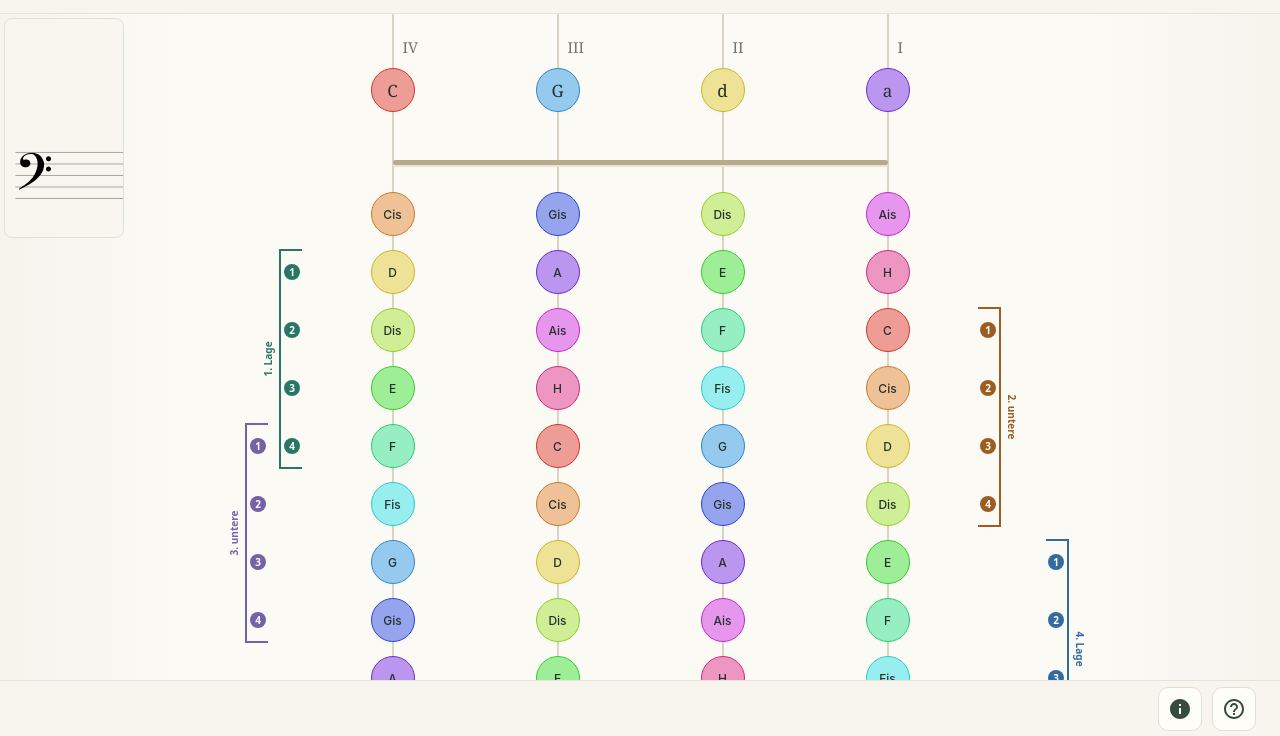
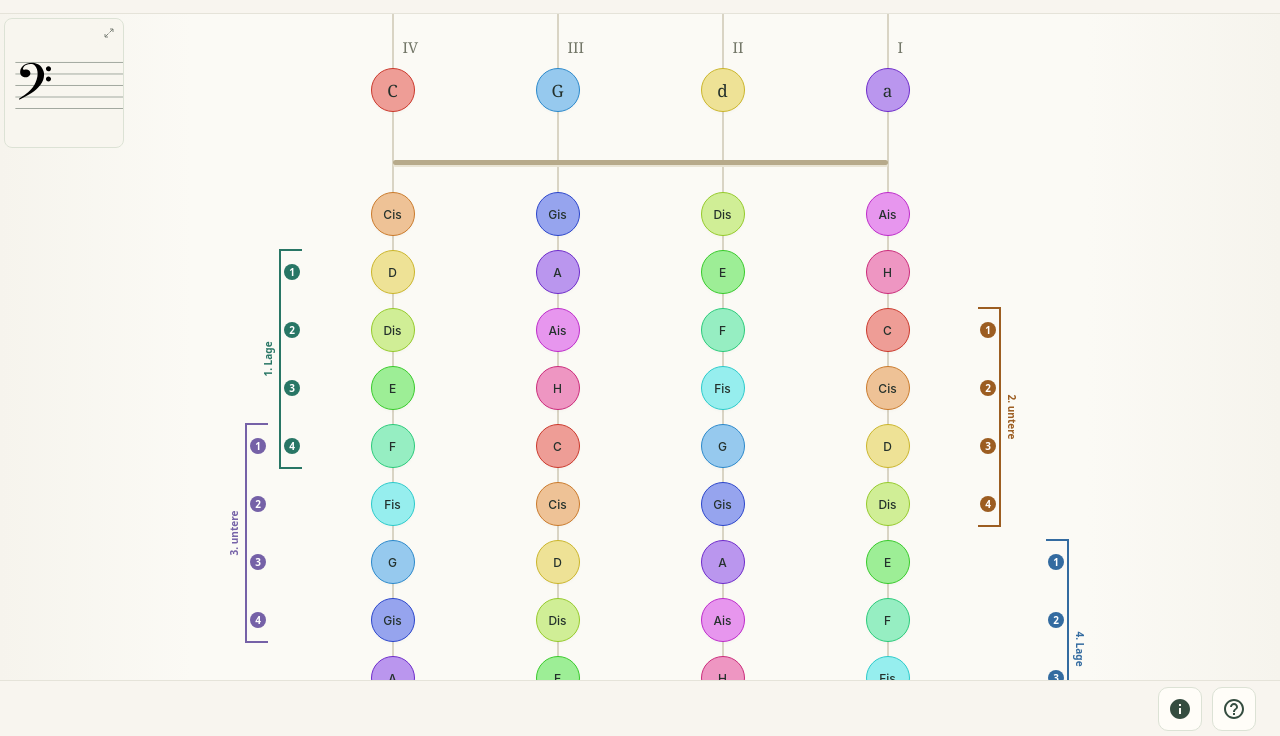
Before and after one commit to thorbenk/celloh, a website built with Vite: page index.html in a window 1280 px wide. Shown: the part 64-800 px from the top of the page. Built offline with nearby package versions, Linux system fonts and the light colour scheme.

Commit message:
Add collapsible notation display with consistent scale and computed spacing

```diff
--- a/src/style.css
+++ b/src/style.css
@@ -50,7 +50,7 @@ summary:focus-visible,
   outline: 3px solid var(--green);
   outline-offset: 4px;
 }
-#compact-staff:focus-visible {
+#notation-display:focus-visible {
   outline: 3px solid var(--green);
   outline-offset: 2px;
 }
@@ -346,24 +346,55 @@ main,
   letter-spacing: 1.5px;
   color: #929585;
 }
-#compact-staff {
+#notation-display {
   position: absolute;
   z-index: 2;
   left: 4px;
   top: 4px;
   display: block;
   width: 120px;
-  height: 220px;
+  height: 130px;
   color: #26382b;
   background: #f8f6ef;
   border: 1px solid #dce2d5;
   border-radius: 8px;
+  overflow: hidden;
   cursor: grab;
   touch-action: none;
   user-select: none;
 }
-#compact-staff.dragging {
+#notation-display.dragging {
   cursor: grabbing;
+}
+
+#notation-display.expanded {
+  height: 220px;
+}
+#compact-staff {
+  position: absolute;
+  bottom: 0;
+  display: block;
+  width: 100%;
+  height: 218px;
+  pointer-events: none;
+}
+.notation-size-toggle {
+  position: absolute;
+  top: 2px;
+  right: 2px;
+  display: grid;
+  place-items: center;
+  width: 24px;
+  height: 24px;
+  padding: 0;
+  border: 0;
+  border-radius: 4px;
+  background: #f8f6ef;
+  color: var(--muted);
+  touch-action: manipulation;
+}
+.notation-size-toggle:hover {
+  background: #e0eadd;
 }
 
 /* Both panels slide below the toolbar, without disabling board interaction. */
--- a/src/view/draggable-notation.ts
+++ b/src/view/draggable-notation.ts
@@ -8,7 +8,8 @@ interface Drag {
 
 /** Move the read-only notation within the visible board, independently of board scrolling. */
 export class DraggableNotation {
-  private readonly widget = requireElement('#compact-staff', SVGSVGElement);
+  private readonly widget = requireElement('#notation-display', HTMLDivElement);
+  private readonly sizeToggle = requireElement('#notation-size-toggle', HTMLButtonElement);
   private readonly canvas = requireElement('.board-scroll-wrap', HTMLDivElement);
   private readonly events = new AbortController();
   private readonly observer: ResizeObserver;
@@ -18,10 +19,29 @@ export class DraggableNotation {
 
   constructor() {
     const options = { signal: this.events.signal };
+    this.sizeToggle.addEventListener(
+      'click',
+      () => {
+        const expanded = this.widget.classList.toggle('expanded');
+        const label = expanded ? 'Notenanzeige verkleinern' : 'Notenanzeige vergrößern';
+        this.sizeToggle.setAttribute('aria-expanded', String(expanded));
+        this.sizeToggle.setAttribute('aria-label', label);
+        this.sizeToggle.title = label;
+        requireElement('path', SVGPathElement, this.sizeToggle).setAttribute(
+          'd',
+          expanded
+            ? 'M20 4l-7 7m0-6v6h6M4 20l7-7m-6 0h6v6'
+            : 'M14 4h6v6M20 4l-7 7M10 20H4v-6M4 20l7-7',
+        );
+        this.move(this.x, this.y);
+      },
+      options,
+    );
     this.widget.addEventListener(
       'pointerdown',
       (event) => {
         if (!event.isPrimary || event.button !== 0 || this.drag) return;
+        if (event.target instanceof Node && this.sizeToggle.contains(event.target)) return;
         event.preventDefault();
         const bounds = this.widget.getBoundingClientRect();
         this.drag = {
@@ -59,6 +79,7 @@ export class DraggableNotation {
     this.widget.addEventListener(
       'keydown',
       (event) => {
+        if (event.target !== this.widget) return;
         const distance = event.shiftKey ? 30 : 10;
         switch (event.key) {
           case 'ArrowLeft':
--- a/src/view/layout.html
+++ b/src/view/layout.html
@@ -41,14 +41,40 @@
   <div class="workspace">
     <section class="board-card" aria-label="Cello-Griffbrett">
       <div class="board-scroll-wrap">
-        <svg
-          id="compact-staff"
+        <div
+          id="notation-display"
           tabindex="0"
+          role="group"
+          aria-label="Verschiebbare Notenanzeige"
           aria-describedby="compact-staff-help"
-          viewBox="0 -160 205 375"
-          role="img"
-          aria-label="Bassschlüssel, noch kein Ton gewählt"
-        ></svg>
+        >
+          <svg
+            id="compact-staff"
+            viewBox="0 -160 205 375"
+            role="img"
+            aria-label="Bassschlüssel, noch kein Ton gewählt"
+          ></svg>
+          <button
+            id="notation-size-toggle"
+            class="notation-size-toggle"
+            aria-label="Notenanzeige vergrößern"
+            aria-expanded="false"
+            aria-controls="compact-staff"
+            title="Notenanzeige vergrößern"
+          >
+            <svg
+              viewBox="0 0 24 24"
+              width="12"
+              height="12"
+              fill="none"
+              stroke="currentColor"
+              stroke-width="1.8"
+              aria-hidden="true"
+            >
+              <path d="M14 4h6v6M20 4l-7 7M10 20H4v-6M4 20l7-7" />
+            </svg>
+          </button>
+        </div>
         <span id="compact-staff-help" class="visually-hidden"
           >Notenanzeige verschieben: ziehen oder mit den Pfeiltasten bewegen.</span
         >
--- a/src/view/staff.ts
+++ b/src/view/staff.ts
@@ -16,39 +16,42 @@ import {
 import type { AppModel } from '../model';
 import { requireElement } from './dom';
 
+const NOTE_LEDGER_HALF_WIDTH = 19;
+const COMPACT_CONTROL_CLEARANCE = 6; // CSS pixels between the note's ledger lines and resize button.
+
 const ACCIDENTAL_SYMBOLS = { [-1]: '♭', 0: '♮', 1: '♯' } as const;
 
-function quarterNoteMarkup(note: StaffNote, preview: boolean): string {
+function quarterNoteMarkup(note: StaffNote, preview: boolean, x: number): string {
   const y = staffY(note.step);
   const color = preview ? '#287665' : '#26382b';
   const stemDown = note.step >= 8; // Middle staff line and above: stem on the left, pointing down.
-  const stemX = stemDown ? 143 : 161;
+  const stemX = x + (stemDown ? -9 : 9);
   const stemEnd = y + (stemDown ? 55 : -55);
   const ledgers = ledgerSteps(note.step)
     .map(
       (step) => `
-    <line class="ledger-line" x1="133" x2="171" y1="${staffY(step)}" y2="${staffY(step)}" stroke="currentColor" stroke-width="1.5"/>
+    <line class="ledger-line" x1="${x - NOTE_LEDGER_HALF_WIDTH}" x2="${x + NOTE_LEDGER_HALF_WIDTH}" y1="${staffY(step)}" y2="${staffY(step)}" stroke="currentColor" stroke-width="1.5"/>
   `,
     )
     .join('');
   const accidental =
     note.accidental !== 0 || note.showNatural
       ? `
-    <text class="staff-accidental" x="114" y="${y + 8}" font-size="30">${ACCIDENTAL_SYMBOLS[note.accidental]}</text>
+    <text class="staff-accidental" x="${x - 38}" y="${y + 8}" font-size="30">${ACCIDENTAL_SYMBOLS[note.accidental]}</text>
   `
       : '';
   return `
     <g class="staff-note ${preview ? 'preview-note' : ''}" data-step="${note.step}" data-midi="${notePitch(note)}" fill="${color}">
       ${ledgers}
       ${accidental}
-      <ellipse class="notehead" cx="152" cy="${y}" rx="10" ry="7" transform="rotate(-18 152 ${y})"/>
+      <ellipse class="notehead" cx="${x}" cy="${y}" rx="10" ry="7" transform="rotate(-18 ${x} ${y})"/>
       <line class="note-stem" x1="${stemX}" x2="${stemX}" y1="${y}" y2="${stemEnd}" stroke="${color}" stroke-width="2"/>
     </g>
   `;
 }
 
 /** Shared drawing for the interactive picker and the read-only corner notation. */
-export function staffMarkup(note: StaffNote | undefined, preview = false): string {
+export function staffMarkup(note: StaffNote | undefined, preview = false, noteX = 152): string {
   const lines = STAFF_LINES.map(
     (step) => `
     <line x1="18" x2="222" y1="${staffY(step)}" y2="${staffY(step)}"/>
@@ -57,13 +60,14 @@ export function staffMarkup(note: StaffNote | undefined, preview = false): strin
   return `
     <g class="staff-lines" stroke="#657166" stroke-width="1">${lines}</g>
     <image class="bass-clef" href="${bassClefUrl}" x="24" y="70" width="56" height="65"/>
-    ${note ? quarterNoteMarkup(note, preview) : ''}
+    ${note ? quarterNoteMarkup(note, preview, noteX) : ''}
   `;
 }
 
 export class StaffView {
   readonly staff = requireElement('#staff', SVGSVGElement);
   private readonly compact = requireElement('#compact-staff', SVGSVGElement);
+  private readonly sizeToggle = requireElement('#notation-size-toggle', HTMLButtonElement);
   private readonly name = requireElement('#selected-note', HTMLDivElement);
   private readonly detail = requireElement('#selected-detail', HTMLDivElement);
   readonly status = requireElement('#audio-status', HTMLSpanElement);
@@ -89,9 +93,18 @@ export class StaffView {
         ? `${writtenNoteName(selection.note)}, Bassschlüssel`
         : 'Bassschlüssel, noch kein Ton gewählt',
     );
-    this.compact.innerHTML = staffMarkup(selection?.note);
+    this.compact.innerHTML = staffMarkup(selection?.note, false, this.compactNoteX());
     this.renderPicker(model);
   }
+  /** Reserve the resize button's actual screen width, then convert the available space to SVG units. */
+  private compactNoteX(): number {
+    const matrix = this.compact.getScreenCTM();
+    if (!matrix) return 152;
+    const edge = this.compact.createSVGPoint();
+    edge.x = this.sizeToggle.getBoundingClientRect().left - COMPACT_CONTROL_CLEARANCE;
+    return Math.min(152, edge.matrixTransform(matrix.inverse()).x - NOTE_LEDGER_HALF_WIDTH);
+  }
+
   renderPicker(model: AppModel): void {
     const displayed = model.displayedNote;
     // Keep the selected high note visible; the interactive picker remains C2–G4.
```
Also changed, not shown: tests/browser/app.spec.ts (+13 -1 lines).
